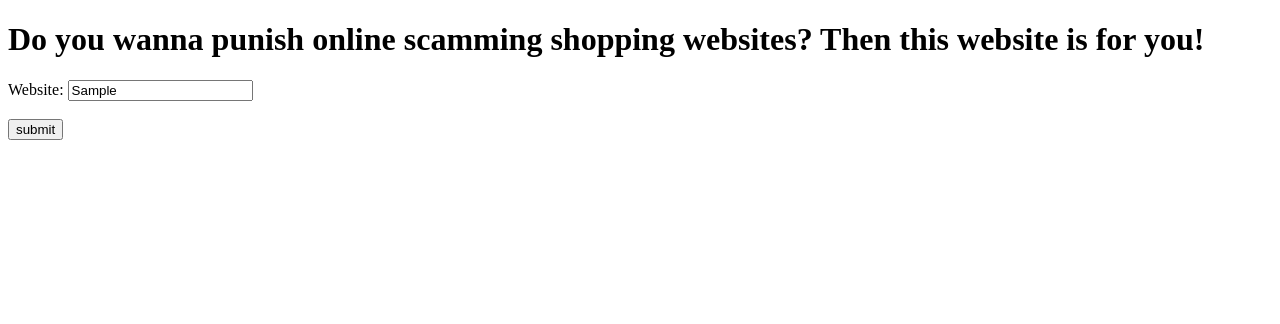
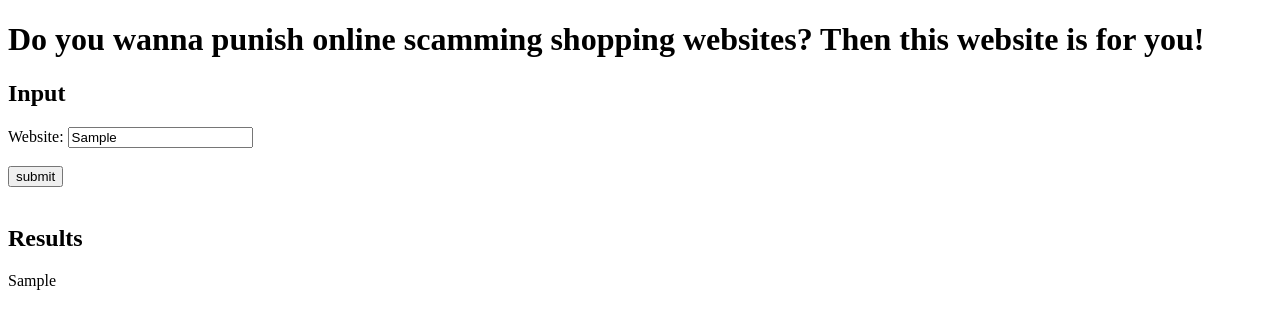
Before and after one commit to Epic-Eric/scammer-shield, a plain HTML site: page index.html in a window 1280 px wide. Both pictures are taken after typing "Sample" into the empty fields and a click on the button "submit". Drawn offline with Linux system fonts and the light colour scheme.

Commit message:
update website

```diff
--- a/index.html
+++ b/index.html
@@ -5,6 +5,7 @@
     <meta http-equiv="X-UA-Compatible" content="IE=edge">
     <meta name="viewport" content="width=device-width, initial-scale=1.0">
     <title>Scammer Shield</title>
+    <script src="script.js"></script>
 </head>
 <body>
     <header class="intro">
@@ -15,9 +16,13 @@
     </header>
 
     <section class="info">
+        <h2>Input</h2>
         <label>Website: </label>
         <input id="url" placeholder="enter website url here" type="text"><br><br>
-        <button id="submit">submit</button>
+        <button id="submit">submit</button><br><br>
+
+        <h2>Results</h2>
+        <p id="website"></p>
     </section>
 
 </body>
--- a/script.js
+++ b/script.js
@@ -0,0 +1,8 @@
+window.onload = function(){
+    let url;
+
+    document.getElementById("submit").onclick = function(){
+        url = document.getElementById("url").value;
+        document.getElementById("website").textContent = url
+    }
+}
```
